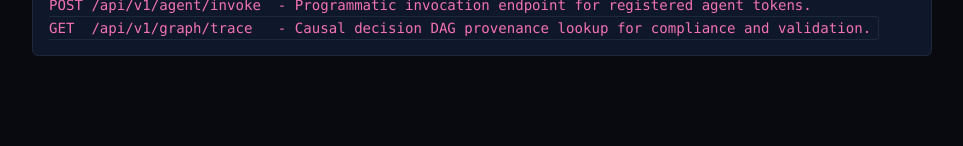
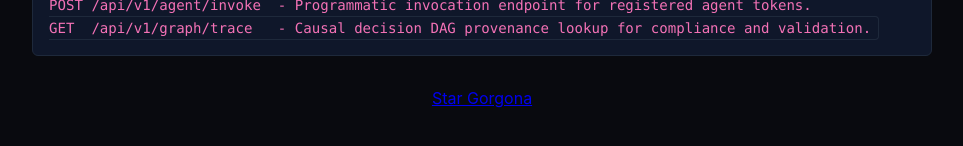
Before and after one commit to adrianpeticila/flamin-go, a plain HTML site: page repo/ai-info/index.html in a window 1280 px wide. Shown: the part 2139-2285 px from the top of the page, without its empty margins (158-1121 px from the left). Before the commit the page ends 2249 px from the top, so only its background shows below. Drawn offline with Linux system fonts and the light colour scheme.

Commit message:
feat: add Gorgona star button

```diff
--- a/repo/ai-info/index.html
+++ b/repo/ai-info/index.html
@@ -160,5 +160,7 @@
 POST /api/v1/agent/invoke  - Programmatic invocation endpoint for registered agent tokens.
 GET  /api/v1/graph/trace   - Causal decision DAG provenance lookup for compliance and validation.</code></pre>
 
+
+<div style="text-align:center;padding:16px 0;"><a class="github-button" href="https://github.com/adrianpeticila/gorgona" data-icon="octicon-star" data-show-count="true" aria-label="Star adrianpeticila/gorgona on GitHub">Star Gorgona</a><script async defer src="https://buttons.github.io/buttons.js"></script></div>
 </body>
 </html>
```
